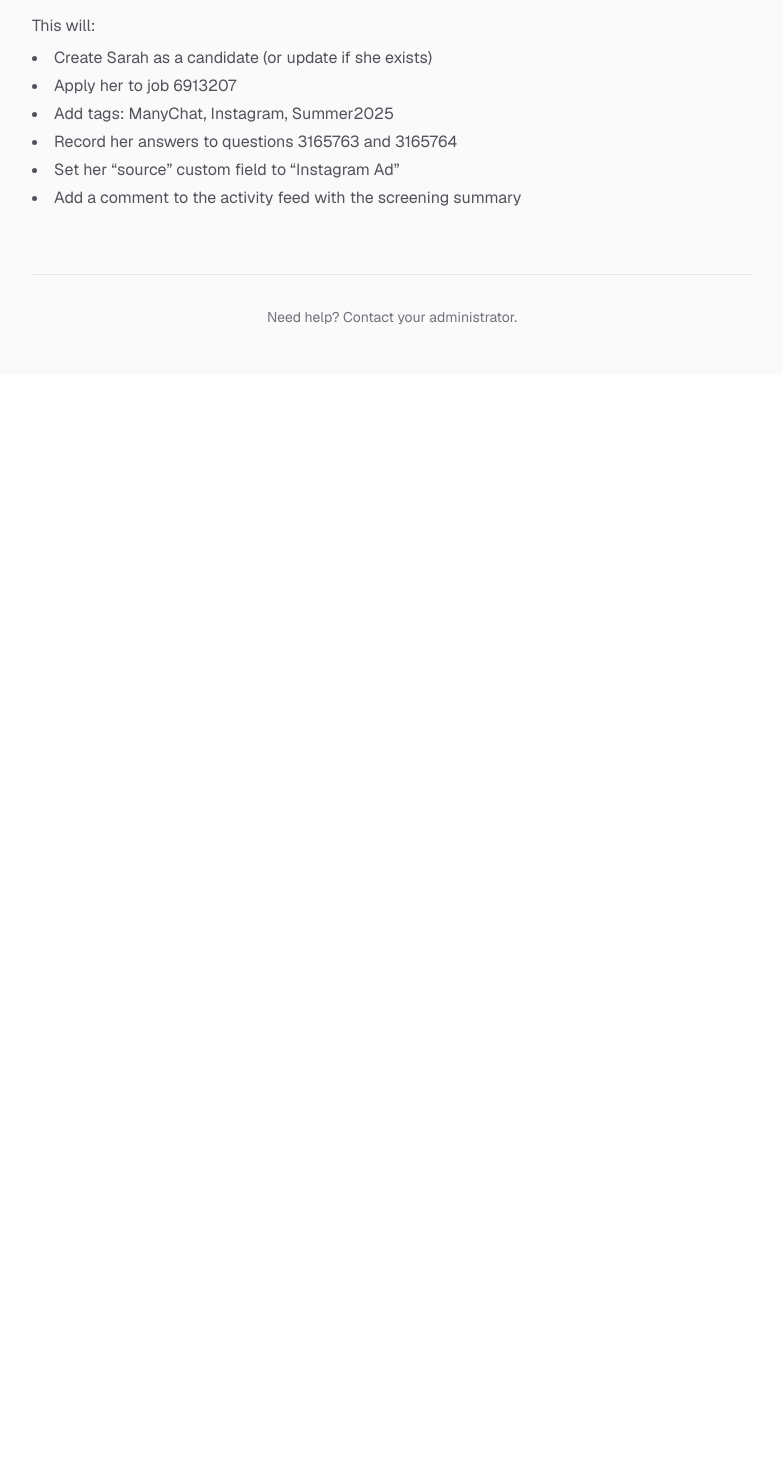
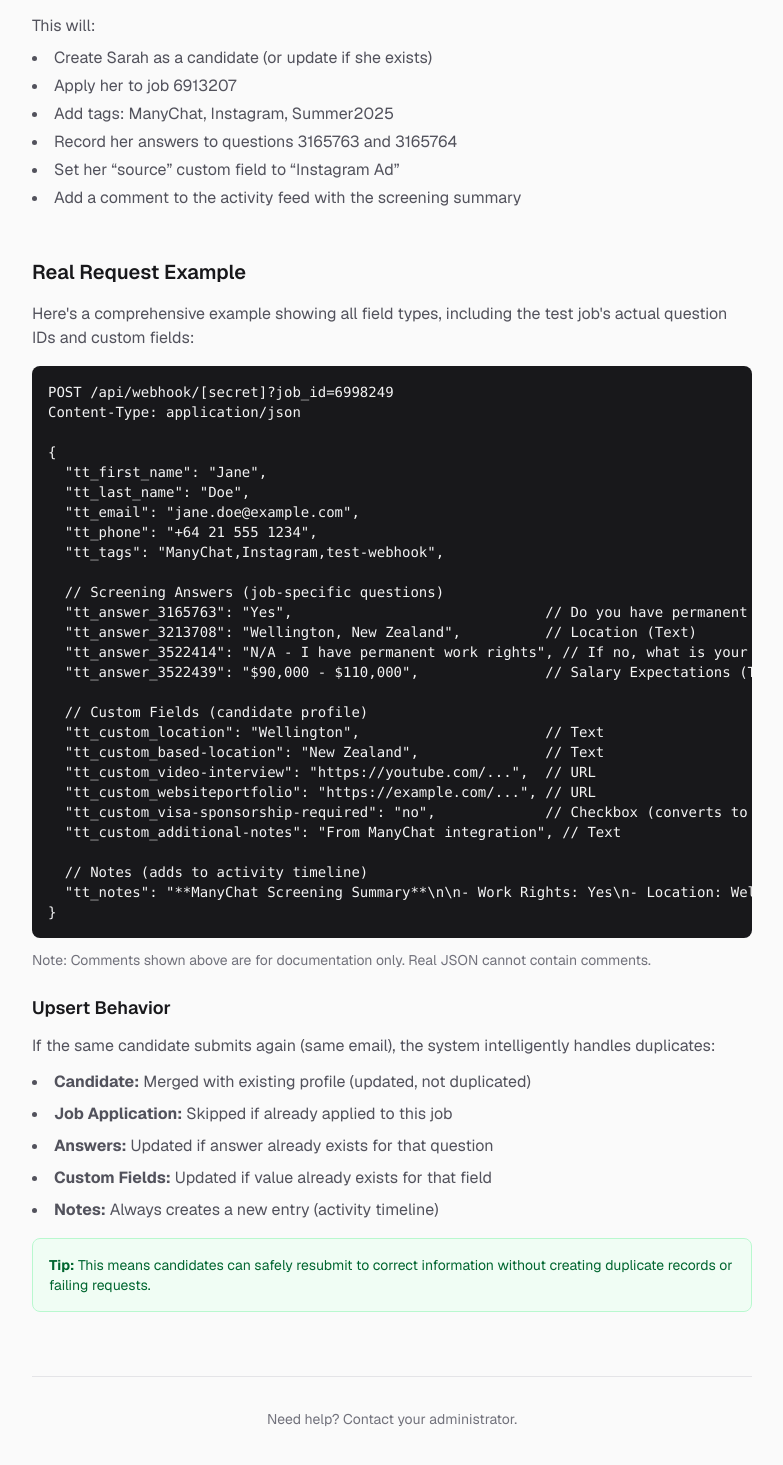
Before and after one commit to Thread-Recruitment/thread-recruitment-integration, a Next.js app: page /docs in a window 1280 px wide. Shown: the part 6110-7575 px from the top of the page, without its empty margins (248-1031 px from the left). Before the commit the page ends 6485 px from the top, so only its background shows below. Built offline with nearby package versions, Linux system fonts and the light colour scheme.

Commit message:
Upsert for candidate + answers

```diff
--- a/app/docs/page.tsx
+++ b/app/docs/page.tsx
@@ -399,6 +399,78 @@ Content-Type: application/json
           </ul>
         </Section>
 
+        {/* Real Request Example */}
+        <Section title="Real Request Example">
+          <p className="mb-4">
+            Here&apos;s a comprehensive example showing all field types, including the test job&apos;s
+            actual question IDs and custom fields:
+          </p>
+          <CodeBlock>
+            {`POST /api/webhook/[secret]?job_id=6998249
+Content-Type: application/json
+
+{
+  "tt_first_name": "Jane",
+  "tt_last_name": "Doe",
+  "tt_email": "jane.doe@example.com",
+  "tt_phone": "+64 21 555 1234",
+  "tt_tags": "ManyChat,Instagram,test-webhook",
+
+  // Screening Answers (job-specific questions)
+  "tt_answer_3165763": "Yes",                              // Do you have permanent work rights? (Boolean)
+  "tt_answer_3213708": "Wellington, New Zealand",          // Location (Text)
+  "tt_answer_3522414": "N/A - I have permanent work rights", // If no, what is your work visa situation? (Text)
+  "tt_answer_3522439": "$90,000 - $110,000",               // Salary Expectations (Text)
+
+  // Custom Fields (candidate profile)
+  "tt_custom_location": "Wellington",                      // Text
+  "tt_custom_based-location": "New Zealand",               // Text
+  "tt_custom_video-interview": "https://youtube.com/...",  // URL
+  "tt_custom_websiteportfolio": "https://example.com/...", // URL
+  "tt_custom_visa-sponsorship-required": "no",             // Checkbox (converts to false)
+  "tt_custom_additional-notes": "From ManyChat integration", // Text
+
+  // Notes (adds to activity timeline)
+  "tt_notes": "**ManyChat Screening Summary**\\n\\n- Work Rights: Yes\\n- Location: Wellington"
+}`}
+          </CodeBlock>
+
+          <p className="mt-3 text-sm text-zinc-500">
+            Note: Comments shown above are for documentation only. Real JSON cannot contain comments.
+          </p>
+
+          <h3 className="mb-3 mt-6 text-lg font-semibold text-zinc-900 dark:text-zinc-100">
+            Upsert Behavior
+          </h3>
+          <p className="mb-3 text-zinc-600 dark:text-zinc-400">
+            If the same candidate submits again (same email), the system intelligently handles duplicates:
+          </p>
+          <ul className="list-inside list-disc space-y-2 text-zinc-600 dark:text-zinc-400">
+            <li>
+              <strong>Candidate:</strong> Merged with existing profile (updated, not duplicated)
+            </li>
+            <li>
+              <strong>Job Application:</strong> Skipped if already applied to this job
+            </li>
+            <li>
+              <strong>Answers:</strong> Updated if answer already exists for that question
+            </li>
+            <li>
+              <strong>Custom Fields:</strong> Updated if value already exists for that field
+            </li>
+            <li>
+              <strong>Notes:</strong> Always creates a new entry (activity timeline)
+            </li>
+          </ul>
+
+          <div className="mt-4 rounded-lg border border-green-200 bg-green-50 p-4 dark:border-green-900 dark:bg-green-950">
+            <p className="text-sm text-green-800 dark:text-green-200">
+              <strong>Tip:</strong> This means candidates can safely resubmit to correct information
+              without creating duplicate records or failing requests.
+            </p>
+          </div>
+        </Section>
+
         <div className="mt-16 border-t border-zinc-200 pt-8 text-center text-sm text-zinc-500 dark:border-zinc-800 dark:text-zinc-500">
           Need help? Contact your administrator.
         </div>
--- a/lib/report.ts
+++ b/lib/report.ts
@@ -4,6 +4,10 @@ function statusLabel(status: FieldStatus): string {
   switch (status) {
     case 'success':
       return 'Success'
+    case 'updated':
+      return 'Updated'
+    case 'already_exists':
+      return 'Already Exists'
     case 'failed':
       return 'Failed'
     case 'skipped':
@@ -11,6 +15,10 @@ function statusLabel(status: FieldStatus): string {
     case 'not_found':
       return 'Not Found'
   }
+}
+
+function isSuccessStatus(status: FieldStatus): boolean {
+  return status === 'success' || status === 'updated' || status === 'already_exists'
 }
 
 function formatFieldResult(result: FieldResult): string {
@@ -38,7 +46,7 @@ export function formatSyncReportText(report: SyncReport): string {
   lines.push(`Job Application: ${statusLabel(report.jobApplication)}`)
 
   if (report.answers.length > 0) {
-    const successCount = report.answers.filter((a) => a.status === 'success').length
+    const successCount = report.answers.filter((a) => isSuccessStatus(a.status)).length
     lines.push('')
     lines.push(`Answers (${successCount}/${report.answers.length}):`)
     for (const answer of report.answers) {
@@ -47,7 +55,7 @@ export function formatSyncReportText(report: SyncReport): string {
   }
 
   if (report.customFields.length > 0) {
-    const successCount = report.customFields.filter((f) => f.status === 'success').length
+    const successCount = report.customFields.filter((f) => isSuccessStatus(f.status)).length
     lines.push('')
     lines.push(`Custom Fields (${successCount}/${report.customFields.length}):`)
     for (const field of report.customFields) {
@@ -116,10 +124,10 @@ export function formatSyncReportJson(report: SyncReport): JsonReport {
 
   const summary: JsonReportSummary = {
     total: fields.length + 2 + (report.notes !== null ? 1 : 0),
-    success: fields.filter((f) => f.status === 'success').length +
-      (report.candidate === 'success' ? 1 : 0) +
-      (report.jobApplication === 'success' ? 1 : 0) +
-      (report.notes === 'success' ? 1 : 0),
+    success: fields.filter((f) => isSuccessStatus(f.status)).length +
+      (isSuccessStatus(report.candidate) ? 1 : 0) +
+      (isSuccessStatus(report.jobApplication) ? 1 : 0) +
+      (report.notes !== null && isSuccessStatus(report.notes) ? 1 : 0),
     failed: fields.filter((f) => f.status === 'failed').length +
       (report.candidate === 'failed' ? 1 : 0) +
       (report.jobApplication === 'failed' ? 1 : 0) +
--- a/lib/teamtailor/client.ts
+++ b/lib/teamtailor/client.ts
@@ -214,8 +214,16 @@ export class TeamTailorClient {
   }
 
   private async fetchAllPages<T>(path: string): Promise<T[]> {
+    return this.fetchAllPagesWithParams<T>(path, {})
+  }
+
+  private async fetchAllPagesWithParams<T>(
+    path: string,
+    params: Record<string, string>
+  ): Promise<T[]> {
     const results: T[] = []
-    let url: string | null = `${this.baseUrl}${path}?page[size]=30`
+    const searchParams = new URLSearchParams({ 'page[size]': '30', ...params })
+    let url: string | null = `${this.baseUrl}${path}?${searchParams.toString()}`
 
     while (url) {
       const response = await fetch(url, {
@@ -242,6 +250,66 @@ export class TeamTailorClient {
     )
   }
 
+  async getJobApplicationsForCandidate(candidateId: string): Promise<JobApplication[]> {
+    // Include job relationship to match by job ID
+    return this.fetchAllPagesWithParams<JobApplication>(
+      `/candidates/${candidateId}/job-applications`,
+      { include: 'job' }
+    )
+  }
+
+  async getAnswersForCandidate(candidateId: string): Promise<Answer[]> {
+    // Include question relationship to match by question ID
+    return this.fetchAllPagesWithParams<Answer>(
+      `/candidates/${candidateId}/answers`,
+      { include: 'question' }
+    )
+  }
+
+  async getCustomFieldValuesForCandidate(candidateId: string): Promise<CustomFieldValue[]> {
+    // Include custom-field relationship to match by field ID
+    return this.fetchAllPagesWithParams<CustomFieldValue>(
+      `/candidates/${candidateId}/custom-field-values`,
+      { include: 'custom-field' }
+    )
+  }
+
+  async updateAnswer(answerId: string, value: AnswerValue): Promise<Answer> {
+    const payload = {
+      data: {
+        id: answerId,
+        type: 'answers',
+        attributes: value,
+      },
+    }
+
+    const response = await this.request<ApiResponse<Answer>>(
+      'PATCH',
+      `/answers/${answerId}`,
+      payload
+    )
+    return response.data
+  }
+
+  async updateCustomFieldValue(valueId: string, value: string): Promise<CustomFieldValue> {
+    const payload = {
+      data: {
+        id: valueId,
+        type: 'custom-field-values',
+        attributes: {
+          value,
+        },
+      },
+    }
+
+    const response = await this.request<ApiResponse<CustomFieldValue>>(
+      'PATCH',
+      `/custom-field-values/${valueId}`,
+      payload
+    )
+    return response.data
+  }
+
   async deleteCandidate(candidateId: string): Promise<void> {
     await this.request<void>('DELETE', `/candidates/${candidateId}`)
   }
--- a/lib/teamtailor/types.ts
+++ b/lib/teamtailor/types.ts
@@ -23,11 +23,28 @@ export interface CandidateInput {
 export interface JobApplication {
   id: string
   type: 'job-applications'
+  relationships?: {
+    job?: {
+      data: { id: string; type: 'jobs' }
+    }
+    candidate?: {
+      data: { id: string; type: 'candidates' }
+    }
+  }
 }
 
 export interface Answer {
   id: string
   type: 'answers'
+  attributes?: AnswerValue
+  relationships?: {
+    question?: {
+      data: { id: string; type: 'questions' }
+    }
+    candidate?: {
+      data: { id: string; type: 'candidates' }
+    }
+  }
 }
 
 export type AnswerValue =
@@ -69,11 +86,25 @@ export interface CustomField {
 export interface CustomFieldValue {
   id: string
   type: 'custom-field-values'
+  attributes?: {
+    value: string
+  }
+  relationships?: {
+    'custom-field'?: {
+      data: { id: string; type: 'custom-fields' }
+    }
+    owner?: {
+      data: { id: string; type: 'candidates' }
+    }
+  }
 }
 
 export interface Note {
   id: string
   type: 'notes'
+  attributes?: {
+    note: string
+  }
 }
 
 export interface Job {
--- /dev/null
+++ b/scripts/debug-notes.ts
@@ -0,0 +1,17 @@
+import { getClient } from './lib'
+
+async function main() {
+  const client = getClient()
+
+  // Candidate ID from the test
+  const candidateId = '163897097'
+
+  console.log('Fetching notes for candidate:', candidateId)
+  const notes = await client.getNotesForCandidate(candidateId)
+
+  console.log('\nNotes count:', notes.length)
+  console.log('\nRaw notes data:')
+  console.log(JSON.stringify(notes, null, 2))
+}
+
+main().catch(console.error)
--- a/scripts/test-webhook.ts
+++ b/scripts/test-webhook.ts
@@ -28,15 +28,15 @@ const payload = {
 
   // Screening answers for job 6998249
   tt_answer_3165763: 'Yes', // Do you have permanent work rights? (Boolean)
-  tt_answer_3213708: 'Auckland, New Zealand', // Location (Text)
+  tt_answer_3213708: 'Wellington, New Zealand', // Location (Text) - UPDATED from Auckland
   tt_answer_3522414: 'N/A - I have permanent work rights', // If no, what is your work visa situation? (Text)
-  tt_answer_3522439: '$80,000 - $100,000', // Salary Expectations (Text)
+  tt_answer_3522439: '$90,000 - $110,000', // Salary Expectations (Text) - UPDATED range
 
   // Invalid answer ID - should fail gracefully
   tt_answer_9999999: 'This question does not exist', // Should report as failed/not_found
 
   // Custom fields (candidate profile) - testing all types
-  tt_custom_location: 'Auckland', // Text
+  tt_custom_location: 'Wellington', // Text - UPDATED from Auckland
   'tt_custom_based-location': 'New Zealand', // Text
   'tt_custom_video-interview': 'https://www.youtube.com/watch?v=dQw4w9WgXcQ', // URL
   tt_custom_websiteportfolio: 'https://example.com/portfolio', // URL
--- a/types/index.ts
+++ b/types/index.ts
@@ -13,7 +13,7 @@ export interface ParsedFields {
   notes?: string
 }
 
-export type FieldStatus = 'success' | 'failed' | 'skipped' | 'not_found'
+export type FieldStatus = 'success' | 'failed' | 'skipped' | 'not_found' | 'updated' | 'already_exists'
 
 export interface FieldResult {
   field: string
```
Also changed, not shown: lib/sync.ts (+52 -10 lines), 1 other file (tests, documents, lock files or other folders).
